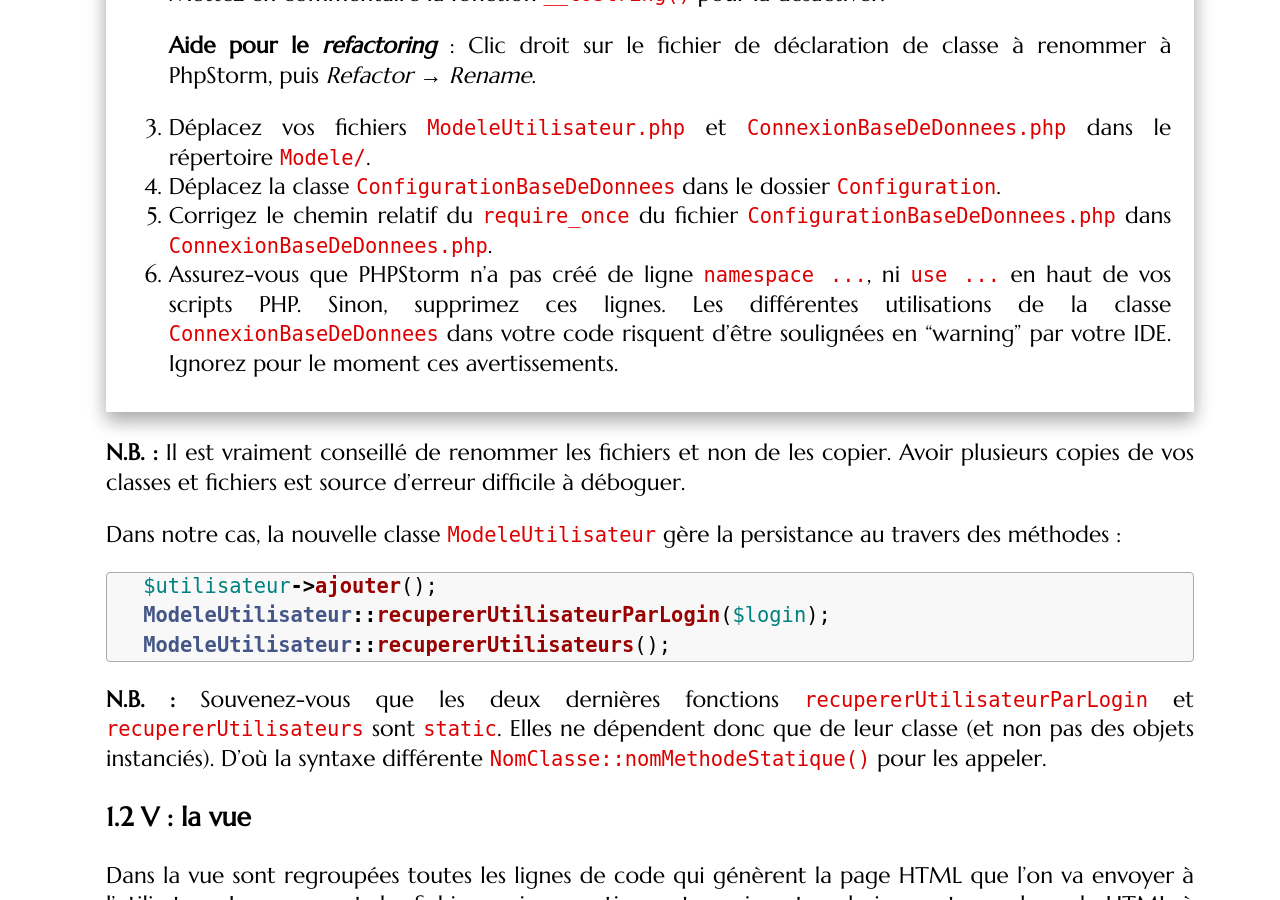
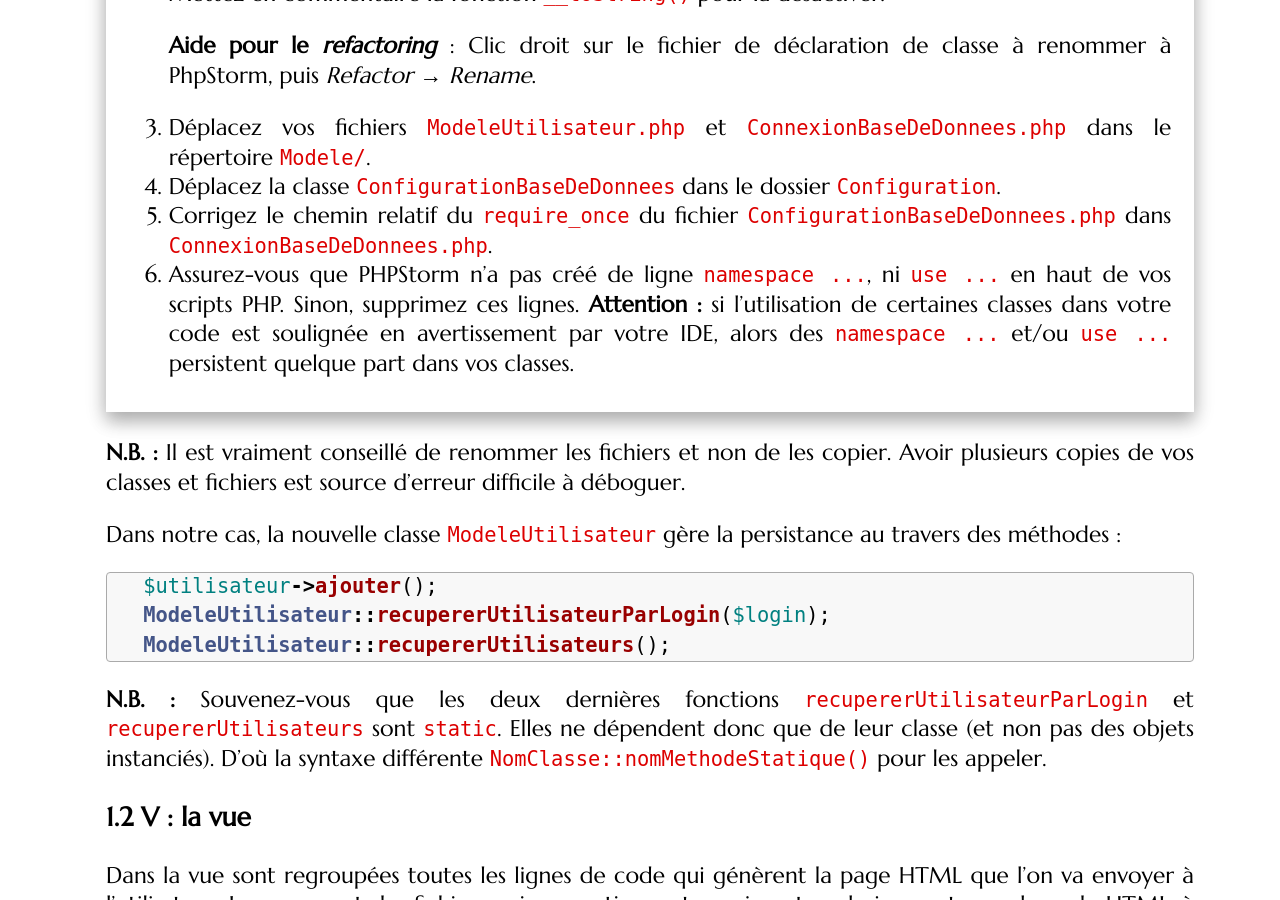
Before and after one commit to romainlebreton/R3.01-DeveloppementWeb, a Jekyll site: the page built from tutorials/tutorial4.md, in a window 1280 px wide and 900 px high, scrolled down 3276 px. Built offline with Jekyll 4.4.1, drawn with Linux system fonts in a browser that asks for light colours; some web fonts are replaced.

Commit message:
warning namespaces

```diff
--- a/tutorials/tutorial4.md
+++ b/tutorials/tutorial4.md
@@ -109,8 +109,8 @@ lors des TDs précédents (sauf la fonction `__toString()`).
 4. Déplacez la classe `ConfigurationBaseDeDonnees` dans le dossier `Configuration`.
 5. Corrigez le chemin relatif du `require_once` du fichier `ConfigurationBaseDeDonnees.php` dans `ConnexionBaseDeDonnees.php`.
 6. Assurez-vous que PHPStorm n'a pas créé de ligne `namespace ...`, ni `use ...` en haut de
-   vos scripts PHP. Sinon, supprimez ces lignes. Les différentes utilisations de la classe `ConnexionBaseDeDonnees` dans votre code
-   risquent d'être soulignées en "warning" par votre IDE. Ignorez pour le moment ces avertissements.
+   vos scripts PHP. Sinon, supprimez ces lignes. **Attention :** si l'utilisation de certaines classes dans votre code
+   est soulignée en avertissement par votre IDE, alors des `namespace ...` et/ou `use ...` persistent quelque part dans vos classes.
 </div>
 
 **N.B. :** Il est vraiment conseillé de renommer les fichiers et non de les
```
